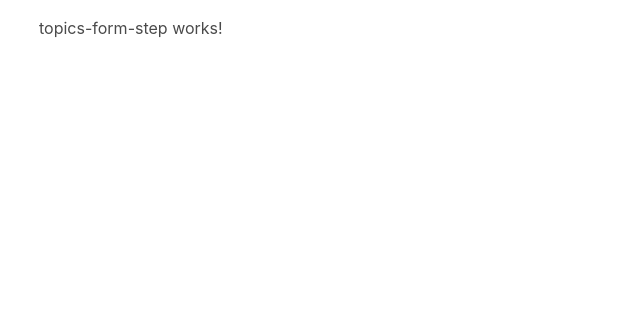
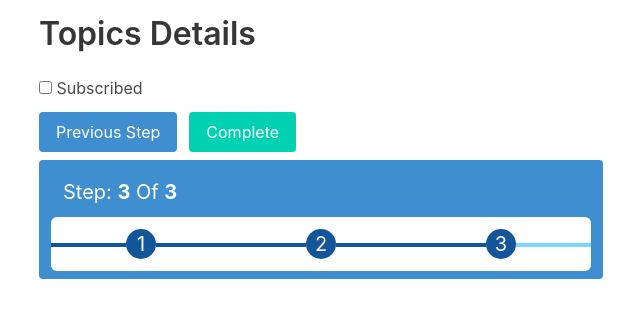
Before and after one commit to herychemo/angular-multistepform-angularservices, an Angular app: page /form/topics in a window 1280 px wide. Shown: the top 318 px of the page, without its empty margins (25-665 px from the left). Built offline with nearby package versions, Linux system fonts and the light colour scheme.

Commit message:
Topics Details Form Step

```diff
--- a/src/app/components/topics-form-step/topics-form-step.component.html
+++ b/src/app/components/topics-form-step/topics-form-step.component.html
@@ -1 +1,43 @@
-<p>topics-form-step works!</p>
+
+<div class="columns">
+  <div class="column is-half">
+    <h1 class="title">Topics Details</h1>
+
+    <form #f="ngForm" (ngSubmit)="f.valid && goNext()" novalidate>
+      <div class="field">
+        <label class="checkbox" for="subscribed">
+          <input id="subscribed" name="subscribed" type="checkbox" #favoriteTopics="ngModel"
+                 [(ngModel)]="userFormModel.topicsModel.subscribed" />
+          Subscribed
+        </label>
+      </div>
+
+      <div class="field" *ngIf="favoriteTopics.value">
+        <div class="select is-multiple">
+          <label class="label" for="favoriteTopics">Favorite Topics: </label>
+          <select multiple size="4" required [(ngModel)]="userFormModel.topicsModel.favoriteTopics"
+                  id="favoriteTopics" name="favoriteTopics" #favoriteTopics="ngModel" >
+
+            <option *ngFor="let topic of availableTopics;" [value]="topic">{{ topic }}</option>
+          </select>
+          <p class="help is-danger" *ngIf="f.submitted && favoriteTopics.invalid">
+            You need to select Favorite Topics
+          </p>
+        </div>
+      </div>
+
+      <div class="field is-grouped">
+        <p class="control">
+          <input type="button" class="button is-info"
+                 value="Previous Step" [routerLink]="['..', 'address']" />
+        </p>
+        <p class="control">
+          <input type="submit" class="button is-primary" value="Complete" />
+        </p>
+      </div>
+    </form>
+
+    <app-form-status currentStep="3"></app-form-status>
+
+  </div>
+</div>
--- a/src/app/components/topics-form-step/topics-form-step.component.ts
+++ b/src/app/components/topics-form-step/topics-form-step.component.ts
@@ -1,4 +1,7 @@
 import { Component, OnInit } from '@angular/core';
+import {UserFormModel} from '../../model/domain/user-form-model';
+import {UserFormDomainService} from '../../services/user-form-domain.service';
+import {ActivatedRoute, Router} from '@angular/router';
 
 @Component({
   selector: 'app-topics-form-step',
@@ -7,9 +10,32 @@ import { Component, OnInit } from '@angular/core';
 })
 export class TopicsFormStepComponent implements OnInit {
 
-  constructor() { }
+  get userFormModel(): UserFormModel {
+    return this.userFormDomainServiceService.model;
+  }
 
-  ngOnInit(): void {
+  get availableTopics(): string[] {
+    return [
+      'Java',
+      'C#',
+      'TypeScript',
+      'C++',
+      'C',
+      'Python',
+      'Ruby',
+      'SQL'
+    ];
+  }
+
+  constructor(
+    public userFormDomainServiceService: UserFormDomainService,
+    private router: Router,
+    private route: ActivatedRoute
+  ) { }
+  ngOnInit(): void {}
+
+  goNext(): void {
+    this.router.navigate(['..', 'result'], { relativeTo: this.route});
   }
 
 }
```
